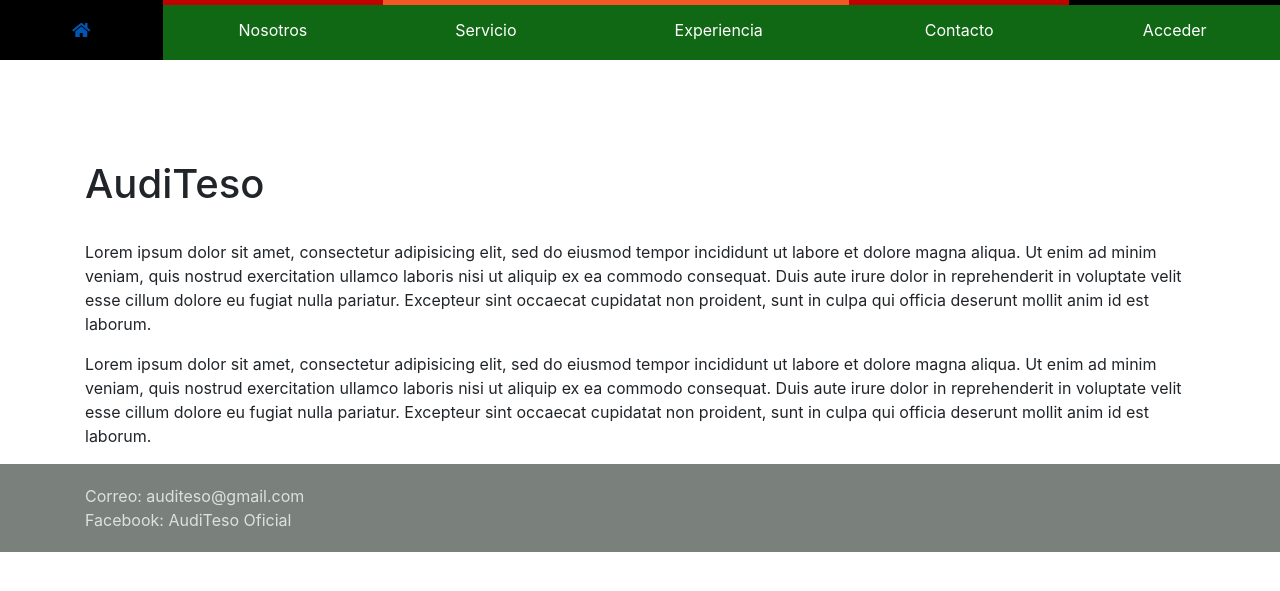
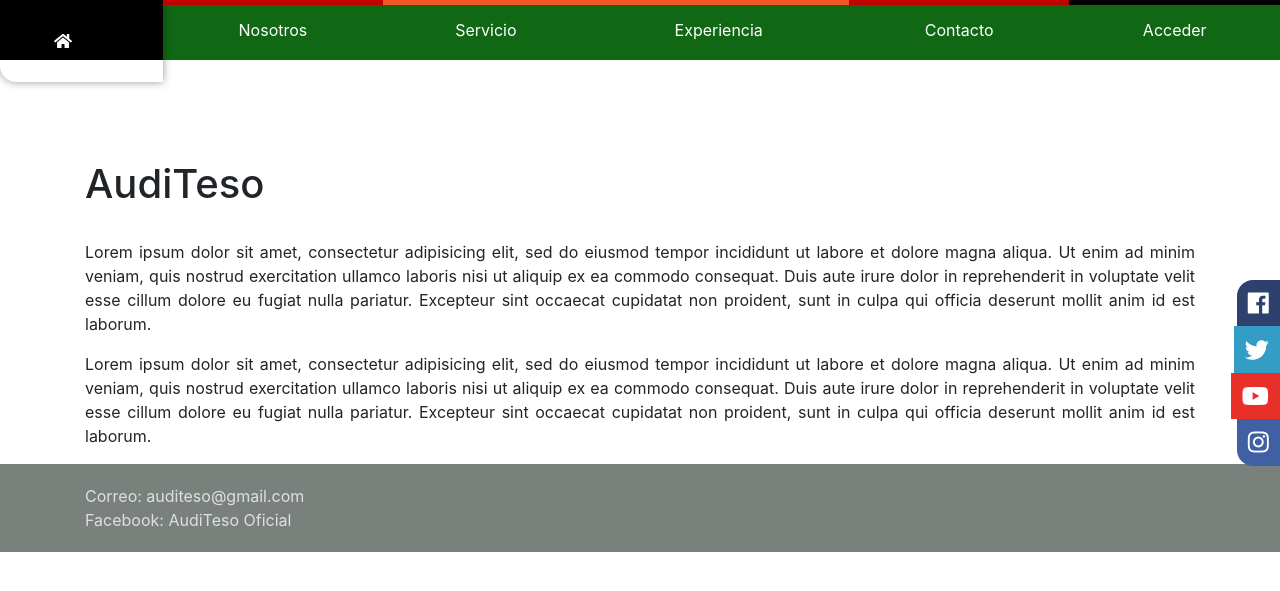
Before and after one commit to JorgeMedGal/conaet-teso, a CodeIgniter app: page /conaet-teso/ in a window 1280 px wide. Shown: the top 591 px of the page. Run offline with CodeIgniter, Linux system fonts and the light colour scheme; some libraries are stand-ins or nearby versions.

Commit message:
se agregaron iconos de redes sociales

```diff
--- a/application/config/routes.php
+++ b/application/config/routes.php
@@ -54,5 +54,5 @@ $route['404_override'] = '';
 $route['translate_uri_dashes'] = FALSE;
 
 
-//$route['inicia-sesion']     = 'principal';
+$route['login']     = 'principal/login';
 //$route['default_controller'] = 'principal';
--- a/application/controllers/Principal.php
+++ b/application/controllers/Principal.php
@@ -1,19 +1,11 @@
 <?php defined('BASEPATH') OR exit('No direct script access allowed');
   class Principal extends CI_Controller {
-
-    public function __construct(){
-      parent::__construct();
-    }
 
     public function index(){
       $this->load->view('main_view');
     }
 
     public function login(){
-      $this->load->view('');
-    }
-
-    public function prueba(){
-      $this->load->view('generica_view');
+      $this->load->view('login');
     }
 }
--- a/application/views/header.php
+++ b/application/views/header.php
@@ -4,7 +4,8 @@
     <meta charset="utf-8">
     <meta name="viewport" content="width=device-width, user-scalable=no, initial-scale=1.0, maximum-scale=1.0, minimum-scale=1.0">
     <link rel="stylesheet" href="https://use.fontawesome.com/releases/v5.5.0/css/all.css" integrity="sha384-B4dIYHKNBt8Bc12p+WXckhzcICo0wtJAoU8YZTY5qE0Id1GSseTk6S+L3BlXeVIU" crossorigin="anonymous">
-    <link rel="stylesheet" href="<?=base_url();?>plantilla/css/estilo.css">
+    <link rel="stylesheet" href="<?=base_url()?>plantilla/css/estilo.css">
+    <link rel="stylesheet" href="<?=base_url()?>plantilla/css/main.css">
     <link rel="stylesheet" href="<?=base_url()?>plantilla/css/bootstrap.css">
     <link rel="stylesheet" href="<?=base_url()?>plantilla/css/animated.css">
     <link rel="stylesheet" href="<?=base_url()?>plantilla/css/jquery-ui.css">
@@ -18,10 +19,19 @@
     <title>AudiTeso</title>
   </head>
   <body>
+
+    <div class="social-bar">
+        <a href="https://www.facebook.com/DevCode.la" class="icon fab fa-facebook" target="_blank"></a>
+        <a href="https://twitter.com/DevCodela" class="icon fab fa-twitter" target="_blank"></a>
+        <a href="https://www.youtube.com/c/devcodela" class="icon fab fa-youtube" target="_blank"></a>
+        <a href="https://www.instagram.com/devcodela/" class="icon fab fa-instagram" target="_blank"></a>
+      </div>
+
+
     <header>
       <nav>
         <ul>
-          <li><a href="#"><span class="primero"><i class="icon fas fa-home"></i></span>Inicio</a></li>
+          <li><a href="<?=base_url()?>"><span class="primero"><i class="icon fas fa-home"></i></span>Inicio</a></li>
           <li><a href="#"><span class="segundo"><i class="icon fab fa-weixin"></i></span>Nosotros</a></li>
           <li><a href="#"><span class="tercero"><i class="icon fab fa-servicestack"></i></span>Servicio</a>
             <ul>
--- a/application/views/main_view.php
+++ b/application/views/main_view.php
@@ -1,9 +1,10 @@
 <?php $this->load->view('header')?>
+
 
 <article class="container">
   <h1 align="left">AudiTeso</h1> <br>
-  <p>Lorem ipsum dolor sit amet, consectetur adipisicing elit, sed do eiusmod tempor incididunt ut labore et dolore magna aliqua. Ut enim ad minim veniam, quis nostrud exercitation ullamco laboris nisi ut aliquip ex ea commodo consequat. Duis aute irure dolor in reprehenderit in voluptate velit esse cillum dolore eu fugiat nulla pariatur. Excepteur sint occaecat cupidatat non proident, sunt in culpa qui officia deserunt mollit anim id est laborum.</p>
-  <p>Lorem ipsum dolor sit amet, consectetur adipisicing elit, sed do eiusmod tempor incididunt ut labore et dolore magna aliqua. Ut enim ad minim veniam, quis nostrud exercitation ullamco laboris nisi ut aliquip ex ea commodo consequat. Duis aute irure dolor in reprehenderit in voluptate velit esse cillum dolore eu fugiat nulla pariatur. Excepteur sint occaecat cupidatat non proident, sunt in culpa qui officia deserunt mollit anim id est laborum.</p>
+  <p align="justify">Lorem ipsum dolor sit amet, consectetur adipisicing elit, sed do eiusmod tempor incididunt ut labore et dolore magna aliqua. Ut enim ad minim veniam, quis nostrud exercitation ullamco laboris nisi ut aliquip ex ea commodo consequat. Duis aute irure dolor in reprehenderit in voluptate velit esse cillum dolore eu fugiat nulla pariatur. Excepteur sint occaecat cupidatat non proident, sunt in culpa qui officia deserunt mollit anim id est laborum.</p>
+  <p align="justify">Lorem ipsum dolor sit amet, consectetur adipisicing elit, sed do eiusmod tempor incididunt ut labore et dolore magna aliqua. Ut enim ad minim veniam, quis nostrud exercitation ullamco laboris nisi ut aliquip ex ea commodo consequat. Duis aute irure dolor in reprehenderit in voluptate velit esse cillum dolore eu fugiat nulla pariatur. Excepteur sint occaecat cupidatat non proident, sunt in culpa qui officia deserunt mollit anim id est laborum.</p>
 </article>
 
 <?php $this->load->view('footer')?>
--- /dev/null
+++ b/plantilla/css/main.css
@@ -0,0 +1,52 @@
+html {
+	font-size: 16px;
+}
+
+.social-bar {
+	position: fixed;
+	right: 0;
+	top: 35%;
+	font-size: 1.5rem;
+	display: flex;
+	flex-direction: column;
+	align-items: flex-end;
+	z-index: 100;
+}
+
+.icon {
+	color: white;
+	text-decoration: none;
+	padding: .7rem;
+	display: flex;
+	transition: all .5s;
+}
+
+.fa-facebook {
+	background: #2E406E;
+}
+
+.fa-twitter {
+	background: #339DC5;
+}
+
+.fa-youtube {
+	background: #E83028;
+}
+
+.fa-instagram {
+	background: #3F60A5;
+}
+
+.icon:first-child {
+	border-radius: 1rem 0 0 0;
+}
+
+.icon:last-child {
+	border-radius: 0 0 0 1rem;
+}
+
+.icon:hover {
+	padding-right: 3rem;
+	border-radius: 1rem 0 0 1rem;
+	box-shadow: 0 0 .5rem rgba(0, 0, 0, 0.42);
+}
```
Also changed, not shown: plantilla/css/font.css (added, +14 -0 lines).
